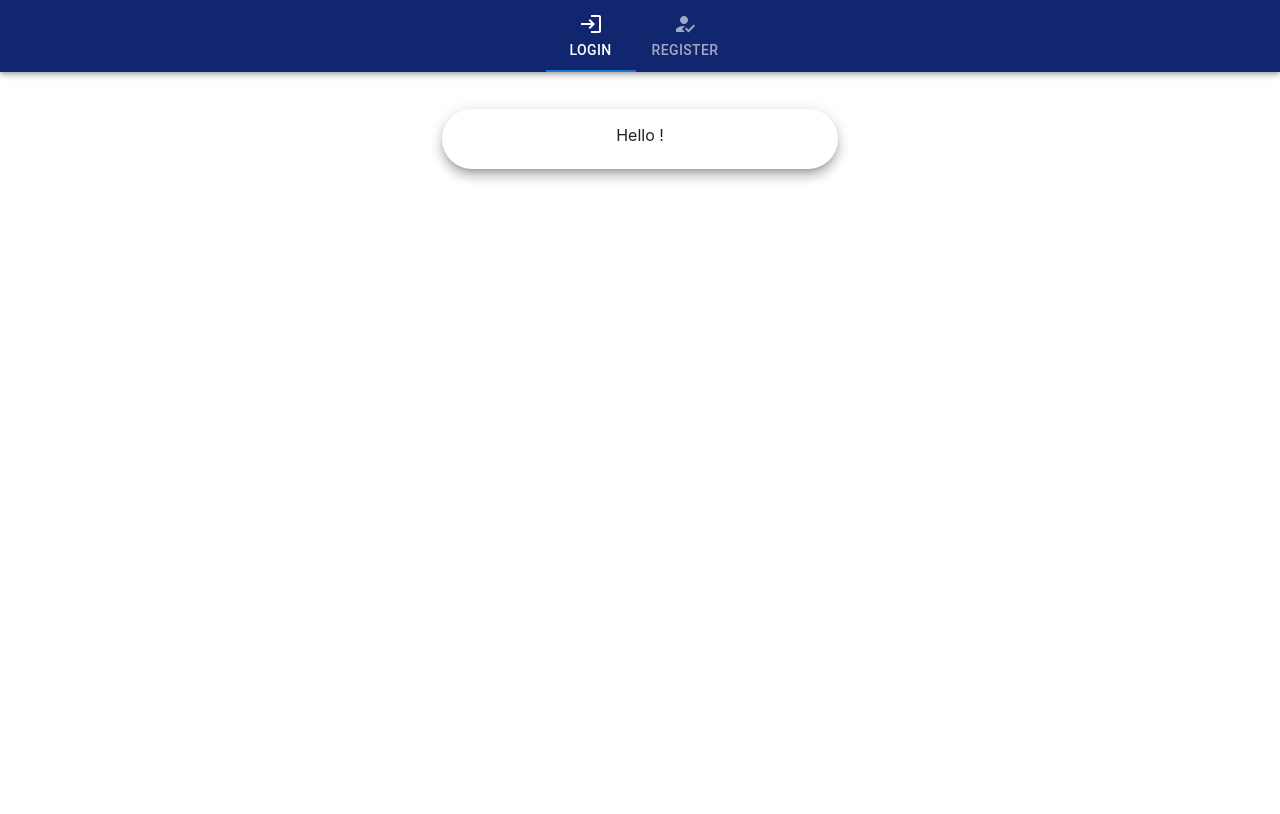
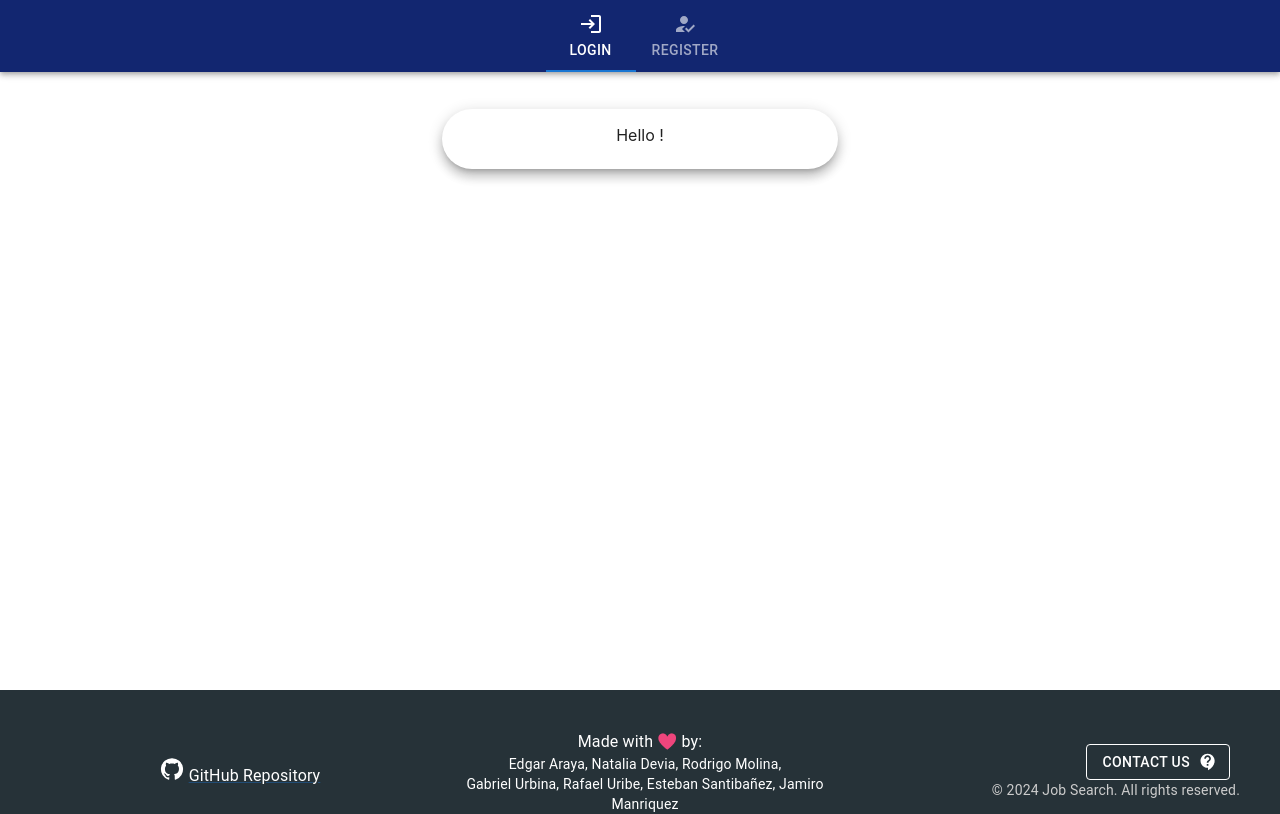
Before and after one commit to DonSaul/CLKOTLINPROJECT, a React (Create React App) app in the folder frontend/job-search/: page / in a window 1280 px wide. Shown: the top 814 px of the page. Built offline with nearby package versions, Linux system fonts and the light colour scheme.

Commit message:
Setting sizes in layout, commented sql logging, missing path

```diff
--- a/frontend/job-search/src/components/layout/Layout.js
+++ b/frontend/job-search/src/components/layout/Layout.js
@@ -1,18 +1,13 @@
-import React from "react";
-import {
-  AppBar,
-  Autocomplete,
-  Button,
-  Grid,
-  TextField,
-  Typography,
-} from "@mui/material";
+import React, { useState, useEffect } from "react";
+import { Grid } from "@mui/material";
 import MainToolbar from "../MainToolbar";
 
-import { Outlet } from "react-router-dom";
 import Footer from "./Footer";
 
 const Layout = ({ children }) => {
+  const [contentMinHeight, setContentMinHeight] = useState("71vh");
+  const [marginBottomContent, setMarginBottomContent] = useState("5vh");
+
   return (
     <Grid
       container
@@ -29,7 +24,15 @@ const Layout = ({ children }) => {
       </Grid>
 
       {/* Content */}
-      <Grid item style={{ flexGrow: 1, marginTop: "5px", minHeight: "100vh" }}>
+      <Grid
+        item
+        style={{
+          flexGrow: 1,
+          marginTop: "5px",
+          minHeight: contentMinHeight,
+          marginBottom: marginBottomContent,
+        }}
+      >
         {children}
       </Grid>
 
--- a/frontend/job-search/src/helpers/endpoints.js
+++ b/frontend/job-search/src/helpers/endpoints.js
@@ -39,5 +39,5 @@ export const ENDPOINTS = {
   candidateProfile: createUrl("profiles"),
   profile: createUrl("profiles/my-profile"),
   sendMessageNotification: createUrl("conversation/sendMessageNotification"),
-  invitation: createUrl("invitations"),
+  updateProfile: createUrl("profiles"),
 };
```
Also changed, not shown: 1 other file (tests, documents, lock files or other folders).
